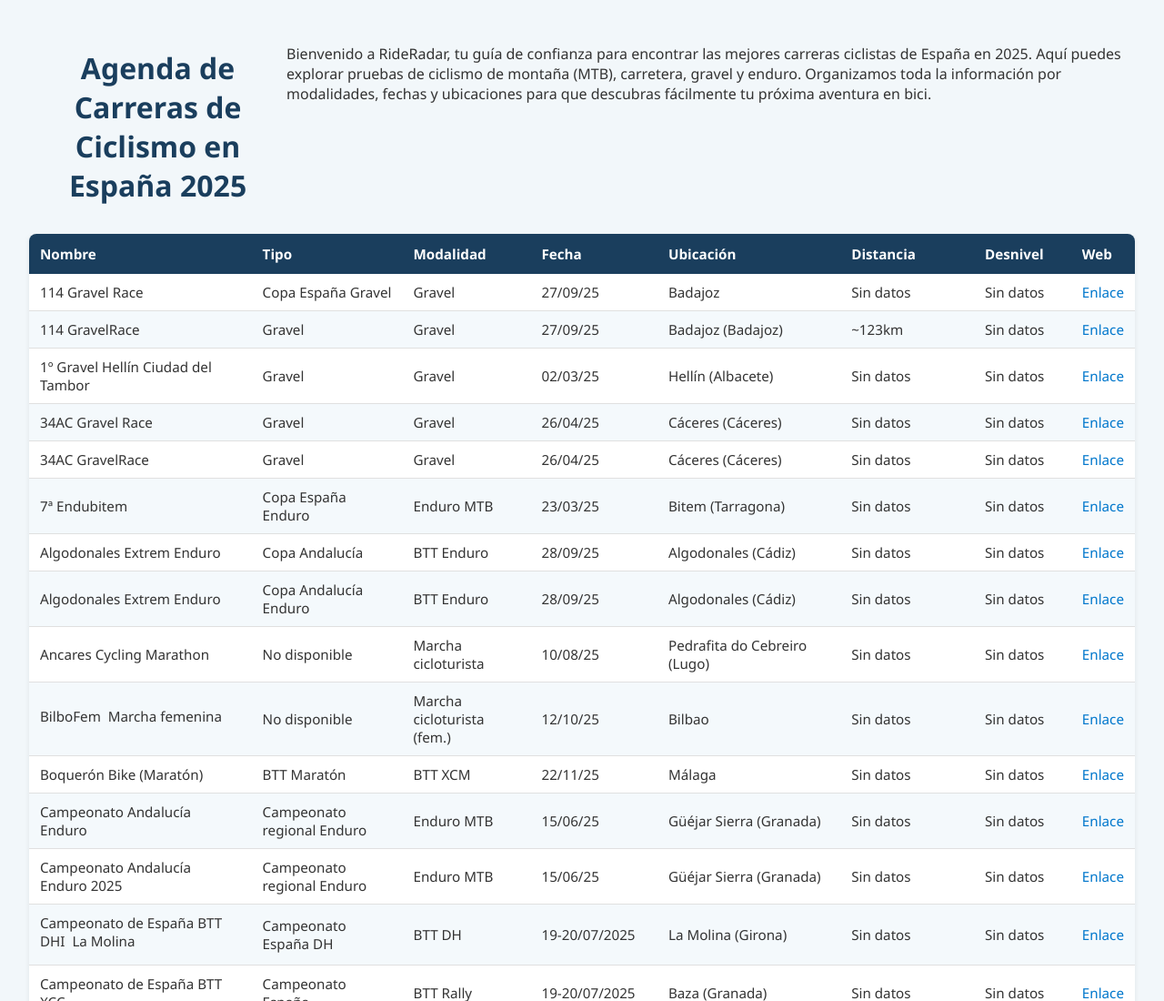
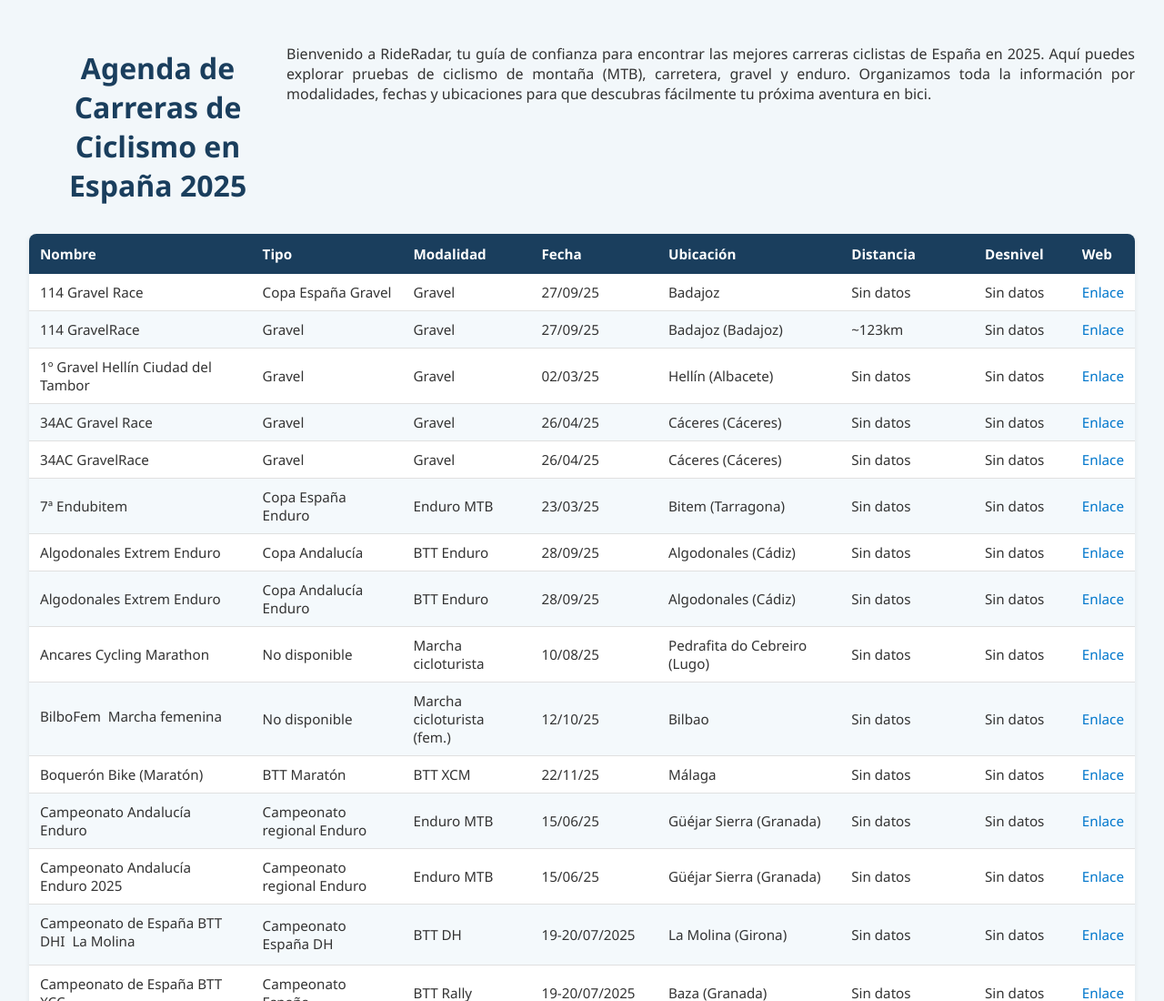
Before and after one commit to Giiwy/rideradar, a plain HTML site: page index.html in a window 1280 px wide. Shown: the top 1100 px of the page at 91% size. Drawn offline with Linux system fonts and the light colour scheme.

Commit message:
Update index.html

```diff
--- a/index.html
+++ b/index.html
@@ -20,8 +20,11 @@
 <body>
   <div class="titulo-principal">
   <h1>Agenda de Carreras de Ciclismo en España 2025</h1>
-    <p>Bienvenido a RideRadar, tu guía de confianza para encontrar las mejores carreras ciclistas de España en 2025. Aquí puedes explorar pruebas de ciclismo de montaña (MTB), carretera, gravel y enduro. Organizamos toda la información por modalidades, fechas y ubicaciones para que descubras fácilmente tu próxima aventura en bici.</p>
-
+<div style="text-align: justify;">
+  <p>
+    Bienvenido a RideRadar, tu guía de confianza para encontrar las mejores carreras ciclistas de España en 2025. Aquí puedes explorar pruebas de ciclismo de montaña (MTB), carretera, gravel y enduro. Organizamos toda la información por modalidades, fechas y ubicaciones para que descubras fácilmente tu próxima aventura en bici.
+  </p>
+</div>
   </div>
 
   <div id="contenedor-carreras"></div>
```
